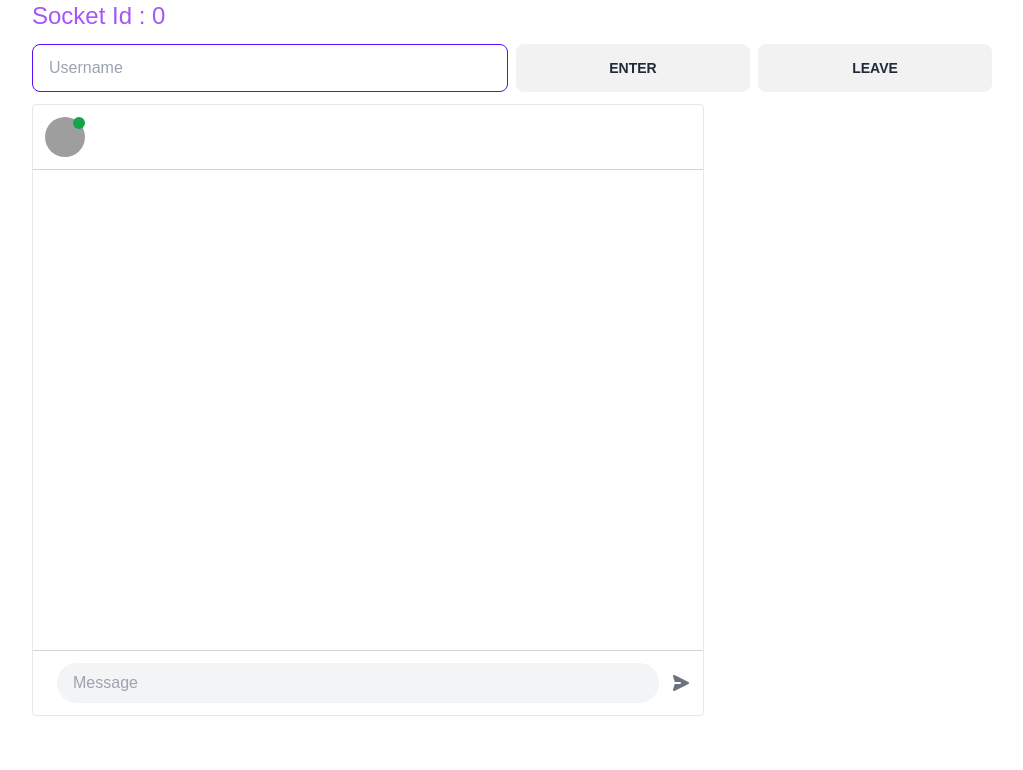
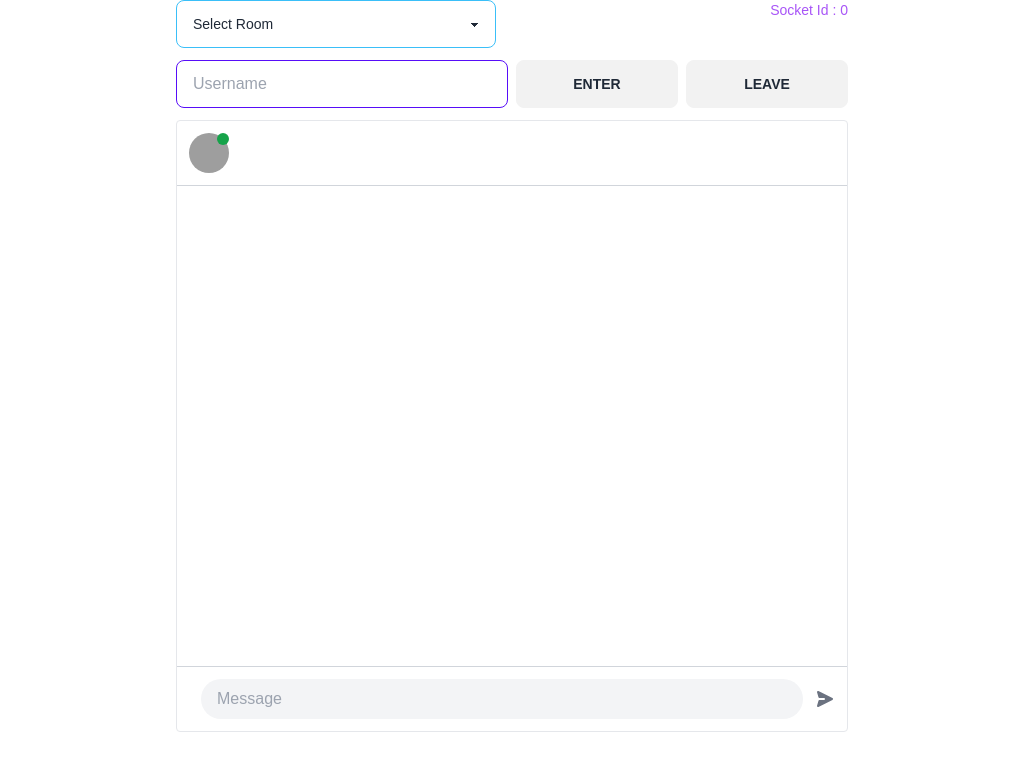
Before and after one commit to tratchapong/socket-io-front, a React (Vite) app: page / in a window 1280 px wide. Shown: the top 770 px of the page, without its empty margins (128-1151 px from the left). Built offline with nearby package versions, Linux system fonts and the light colour scheme; grey boxes are pictures that could not be loaded; a web font is replaced by a local one.

Commit message:
Chat : Room feature

```diff
--- a/src/App.jsx
+++ b/src/App.jsx
@@ -6,7 +6,8 @@ function App() {
   const [isConnected, setIsConnected] = useState(socket.connected);
   const [socketId, setSocketId] = useState(0);
   const [username, setUsername] = useState("");
-  const [allMsg, setAllMsg] = useState([])
+  const [room, setRoom] = useState("");
+  const [allMsg, setAllMsg] = useState([]);
 
   useEffect(() => {
     function onConnect() {
@@ -19,13 +20,13 @@ function App() {
       setIsConnected(false);
     }
 
-    function onGetMessage(msg) {
-      console.log("getMessage", msg)
-      setAllMsg(msg)
+    function onGetMessage(roomMsg) {
+      console.log("getMessage", roomMsg);
+      setAllMsg(roomMsg);
     }
     socket.on("connect", onConnect);
     socket.on("disconnect", onDisconnect);
-    socket.on("getMessage", onGetMessage)
+    socket.on("getMessage", onGetMessage);
 
     return () => {
       socket.off("connect");
@@ -34,17 +35,46 @@ function App() {
   }, []);
 
   const hdlEnter = () => {
-    if(username.trim())
-      socket.connect().emit("enter", username);
+    if (username.trim() && room.trim()) {
+      socket.connect().emit("enter", { username, room });
+    } else {
+      alert("incomplete input");
+    }
   };
 
   const hdlLeave = () => {
-    socket.disconnect()
-    setAllMsg([])
-  }
+    socket.disconnect();
+    setAllMsg([]);
+  };
   return (
-    <div className="max-w-6xl mx-auto grid grid-cols-1 gap-3 w-3/4">
-      <div className="text-2xl text-purple-500">Socket Id : {socketId} </div>
+    <div className="max-w-2xl mx-auto grid grid-cols-1 gap-3 w-3/4">
+      <div className="grid grid-cols-2 ">
+        {/* <input
+          type="text"
+          className="input input-primary"
+          placeholder="Room"
+          value={room}
+          onChange={(e) => {
+            setRoom(e.target.value);
+          }}
+          disabled={isConnected}
+        /> */}
+        <select
+          className="select select-info w-full max-w-xs"
+          onChange={(e) => {
+            setRoom(e.target.value);
+          }}
+          disabled={isConnected}
+        >
+          <option disabled selected>
+            Select Room
+          </option>
+          <option value='room01'>Room 01</option>
+          <option value='room02'>Room 02</option>
+          <option value='room03'>Room 03</option>
+        </select>
+        <div className="text-sm text-purple-500 text-right">Socket Id : {socketId} </div>
+      </div>
       <div className="grid grid-cols-4 gap-2">
         <input
           type="text"
@@ -61,7 +91,7 @@ function App() {
           Leave
         </button>
       </div>
-      <ChatBox username={username} allMsg={allMsg} socketId={socketId} />
+      <ChatBox username={username} allMsg={allMsg} socketId={socketId} room={room} />
     </div>
   );
 }
--- a/src/ChatBox.jsx
+++ b/src/ChatBox.jsx
@@ -3,7 +3,7 @@ import MsgSendBox from "./components/MsgSendBox";
 import MsgTurn from "./components/MsgTurn";
 
 export default function ChatBox(props) {
-  const { username, allMsg, socketId } = props;
+  const { username, allMsg, socketId, room } = props;
   return (
     <div className="container mx-auto">
       <div className="max-w-2xl border rounded">
@@ -25,7 +25,7 @@ export default function ChatBox(props) {
                 ))}
               </ul>
             </div>
-            <MsgSendBox />
+            <MsgSendBox room={room} />
           </div>
         </div>
       </div>
--- a/src/components/MsgSendBox.jsx
+++ b/src/components/MsgSendBox.jsx
@@ -1,12 +1,16 @@
+/* eslint-disable react/prop-types */
 import { useState } from "react";
 import { socket } from "../socket";
 
-export default function MsgSendBox() {
+export default function MsgSendBox(props) {
+  const {room} = props
   const [input, setInput] = useState("");
 
   const hdlSubmit = (e) => {
     e.preventDefault();
-    socket.emit("sendMessage", input);
+    if(!input.trim())
+      return setInput("")
+    socket.emit("sendMessage", {msg: input, room });
     setInput("");
   };
   return (
--- a/src/socket.js
+++ b/src/socket.js
@@ -3,5 +3,6 @@ import {io} from 'socket.io-client'
 const URL = 'http://localhost:8080'
 
 export const socket = io(URL, {
-  autoConnect : false
+  autoConnect : false,
+  reconnection : false
 })
```
